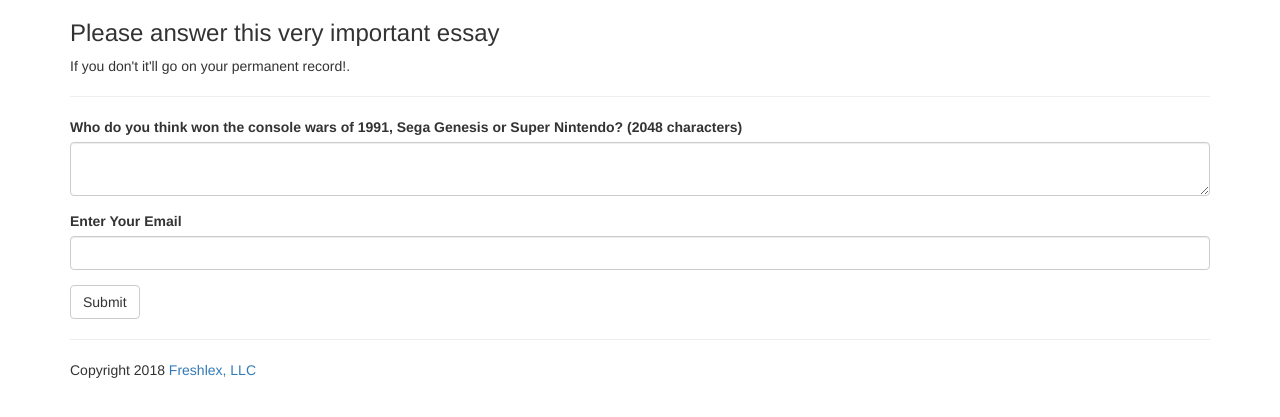
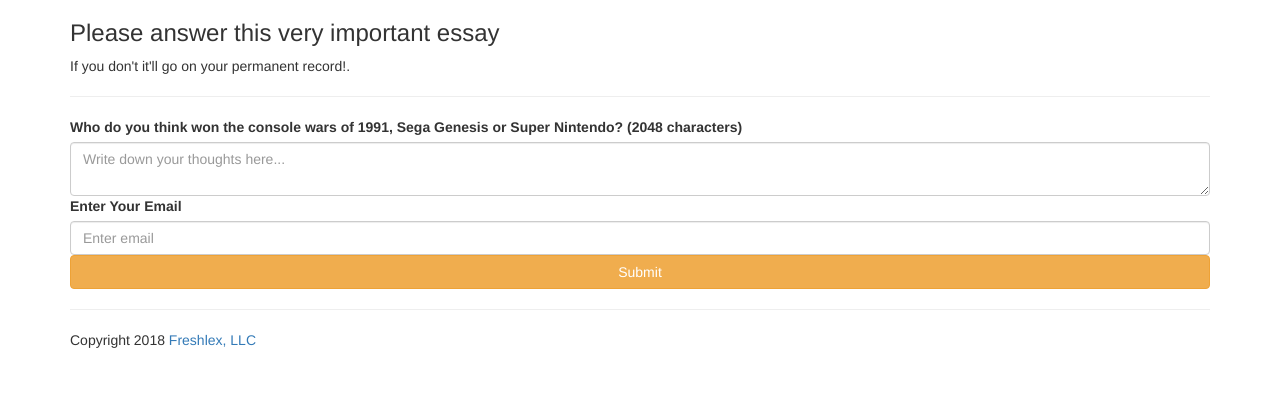
Before and after one commit to hatdropper1977/flask_bootstrap, a Flask app: page / in a window 1280 px wide. Shown: the top 417 px of the page. Run offline with Flask 2, Linux system fonts and the light colour scheme; some libraries are stand-ins or nearby versions.

Commit message:
formhelpers

```diff
--- /dev/null
+++ b/templates/_formhelpers.html
@@ -0,0 +1,12 @@
+{% macro render_field(field) %}
+  <dt>{{ field.label }}
+  <dd>{{ field(**kwargs)|safe }}
+  {% if field.errors %}
+    <ul class=errors>
+    {% for error in field.errors %}
+      <li>{{ error }}</li>
+    {% endfor %}
+    </ul>
+  {% endif %}
+  </dd>
+{% endmacro %}
--- a/templates/take_quiz_template.html
+++ b/templates/take_quiz_template.html
@@ -1,11 +1,19 @@
 {% extends "bootstrap/base.html" %}
 {% import "bootstrap/wtf.html" as wtf %}
+{% from "_formhelpers.html" import render_field %}
 {% block content %}
   <div class="container">
   <h3>Please answer this very important essay</h3>
   <p>If you don't it'll go on your permanent record!.</p>
 <hr>
-{{ wtf.quick_form(form) }}
+<form action="" method="post" class="form" role="form">
+  {{ form.csrf_token() }}
+ <d1>
+   {{ render_field(form.essay_question, class='form-control', placeholder='Write down your thoughts here...') }}
+   {{ render_field(form.email_addr, class='form-control', placeholder='Enter email') }}
+ </d1>
+ <p><input type=submit class='btn btn-warning btn-block'>
+</form>
 <hr>
 <p>Copyright 2018 <a href="https://www.freshlex.com">Freshlex, LLC</a></p>
 </div>
```
